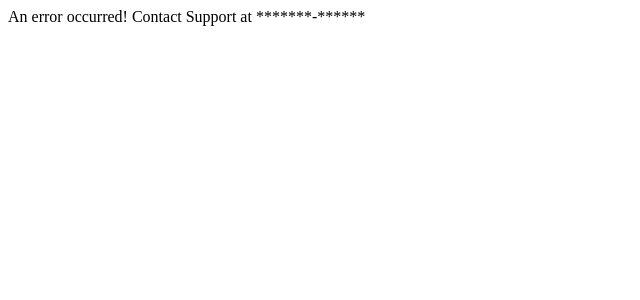
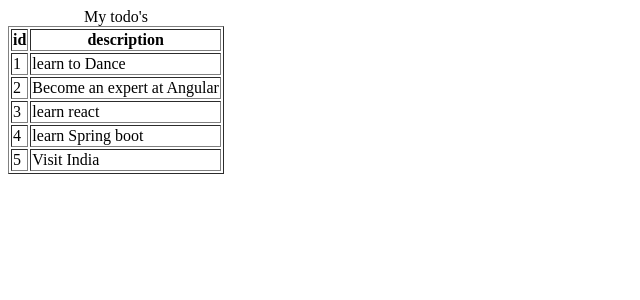
Before and after one commit to MaycemAMOR/Todo-s-app-Java-Full-Stack-with-Spring-Boot-and-Angular, an Angular app in the folder todo-ui/: page /todos in a window 1280 px wide. Shown: the top 300 px of the page, without its empty margins (0-640 px from the left). Built offline with nearby package versions, Linux system fonts and the light colour scheme.

Commit message:
update listTodo components.

```diff
--- a/todo-ui/src/app/app.routes.ts
+++ b/todo-ui/src/app/app.routes.ts
@@ -2,6 +2,7 @@ import {Routes} from '@angular/router';
 import {Welcome} from './welcome/welcome';
 import {Login} from './login/login';
 import {Error} from './error/error';
+import {ListTodos} from './list-todos/list-todos';
 
 export const routes: Routes = [
   {
@@ -17,6 +18,10 @@ export const routes: Routes = [
     component: Login
   },
   {
+    path: 'todos',
+    component: ListTodos
+  },
+  {
     path: '**',
     component: Error
   }
--- a/todo-ui/src/app/list-todos/list-todos.html
+++ b/todo-ui/src/app/list-todos/list-todos.html
@@ -1 +1,21 @@
-<p>list-todos works!</p>
+<table border="1">
+  <caption>My todo's</caption>
+  <thead>
+  <tr>
+    <th>id</th>
+    <th>description</th>
+  </tr>
+  </thead>
+  <tbody>
+    @for (todo of todos; track todo.id) {
+      <tr>
+        <td>{{ todo.id }}</td>
+        <td>{{ todo.description }}</td>
+      </tr>
+    }
+  <!--  <tr *ngFor="let todo of todos">-->
+  <!--    <td>{{ todo.id }}</td>-->
+  <!--    <td>{{ todo.description }}</td>-->
+  <!--  </tr>-->
+  </tbody>
+</table>
--- a/todo-ui/src/app/list-todos/list-todos.ts
+++ b/todo-ui/src/app/list-todos/list-todos.ts
@@ -1,9 +1,24 @@
-import { Component } from '@angular/core';
+import {Component} from '@angular/core';
 
 @Component({
-  imports: [],
+  imports: [
+  ],
   selector: 'app-list-todos',
   styleUrl: './list-todos.css',
   templateUrl: './list-todos.html',
+  standalone: true
 })
-export class ListTodos {}
+export class ListTodos {
+
+  todos= [
+    {id: 1, description: 'learn to Dance'},
+    {id: 2, description: 'Become an expert at Angular'},
+    {id: 3, description: 'learn react'},
+    {id: 4, description: 'learn Spring boot'},
+    {id: 5, description: 'Visit India'}
+  ]
+
+  constructor() {
+  }
+
+}
```
